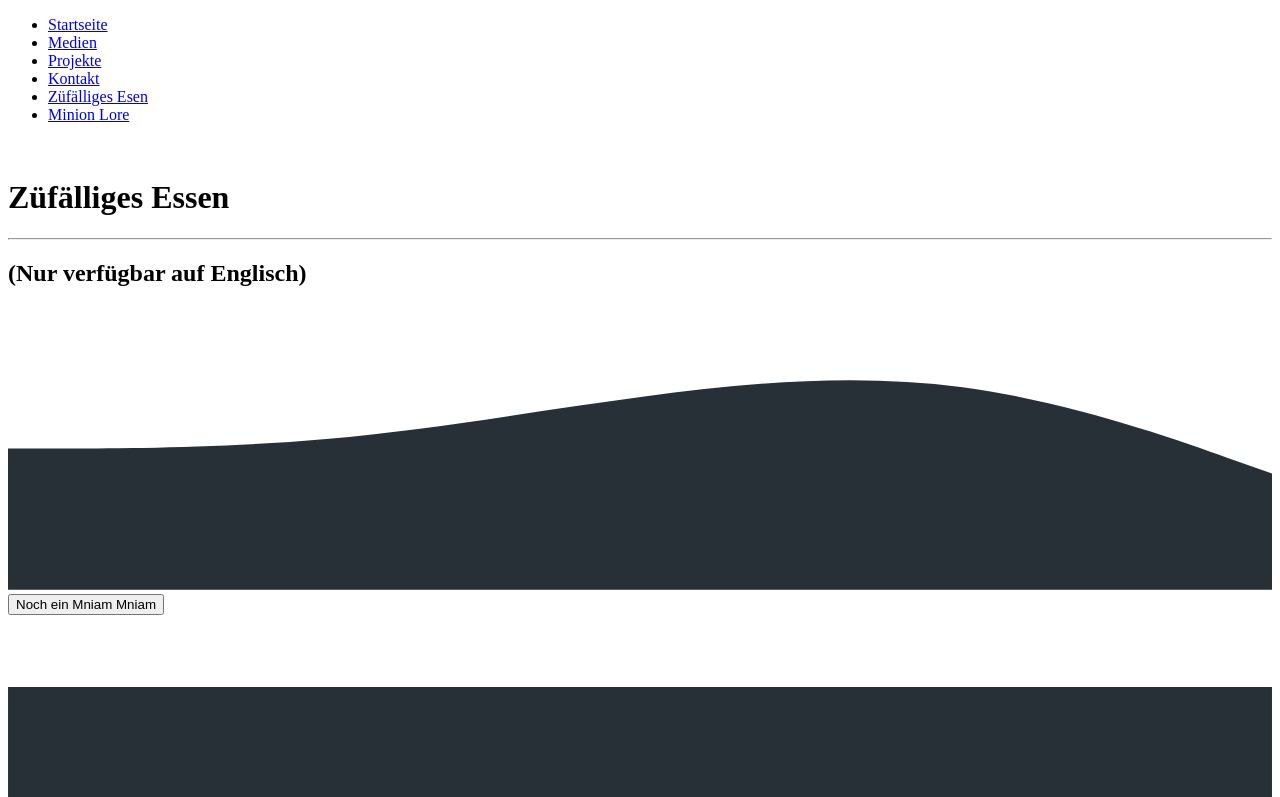
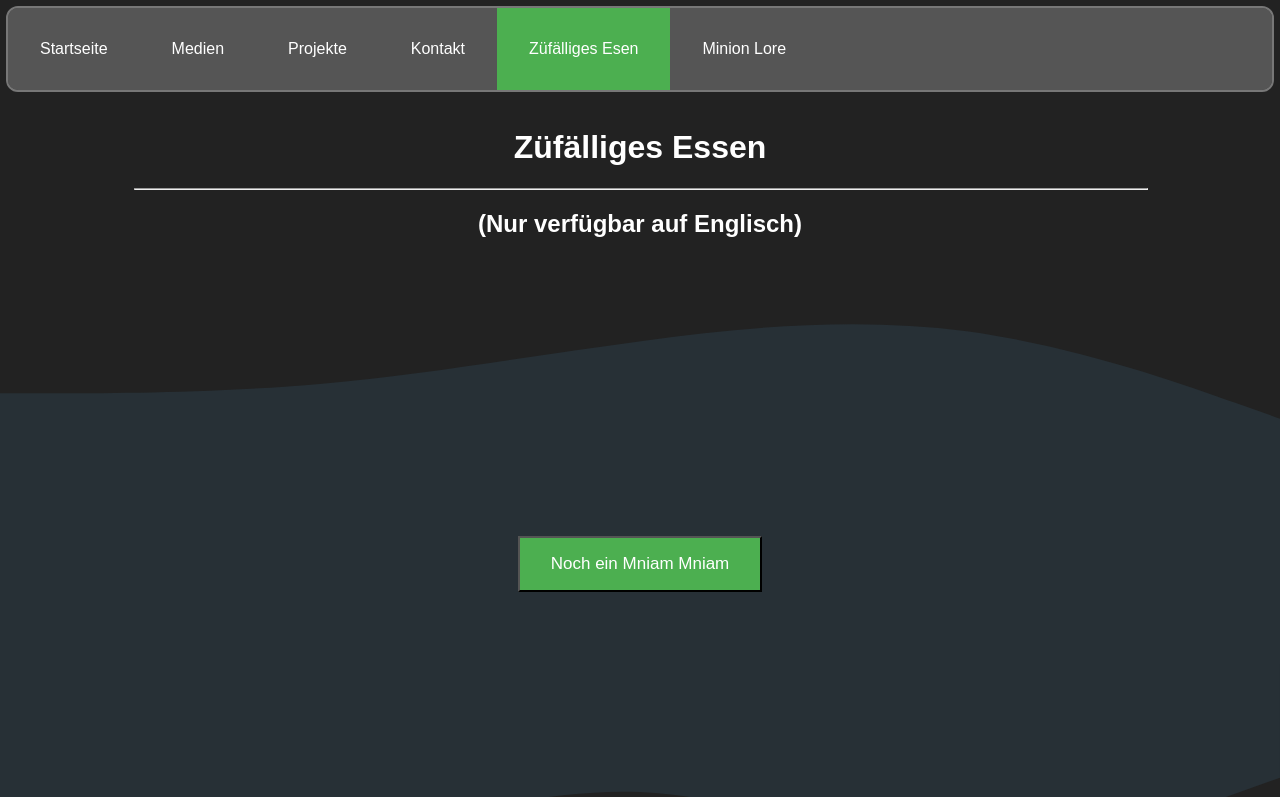
Before and after one commit to JonatanMGit/schulprojektwebsite, a plain HTML site: page essen/index.html in a window 1280 px wide. Shown: the top 797 px of the page. Drawn offline with Linux system fonts and the light colour scheme; the site is published under a folder, as on GitHub Pages, so addresses that start at the root find nothing; no server answers.

Commit message:
Make urls relative

```diff
--- a/essen/index.html
+++ b/essen/index.html
@@ -5,18 +5,18 @@
 	<meta charset="UTF-8">
 	<meta name="viewport" content="width=device-width, initial-scale=1.0">
 	<title>Die Seite</title>
-	<link rel="stylesheet" href="/index.css">
+	<link rel="stylesheet" href="../index.css">
 </head>
 
 <body>
 	<nav>
 		<ul class="nav">
 			<li ><a href="/">Startseite</a></li>
-			<li><a href="/media">Medien</a></li>
-			<li><a href="/projects">Projekte</a></li>
-			<li><a href="/contacts">Kontakt</a></li>
+			<li><a href="../media">Medien</a></li>
+			<li><a href="../projects">Projekte</a></li>
+			<li><a href="../contacts">Kontakt</a></li>
 			<li class="active"><a href="../essen">Züfälliges Esen </a></li>
-			<li><a href="/minions">Minion Lore</a></li>
+			<li><a href="../minions">Minion Lore</a></li>
 
 		</ul>
 	</nav>
```
Also changed, not shown: contacts/index.html (+5 -5 lines), index.html (+6 -6 lines), media/index.html (+1 -1 lines).
